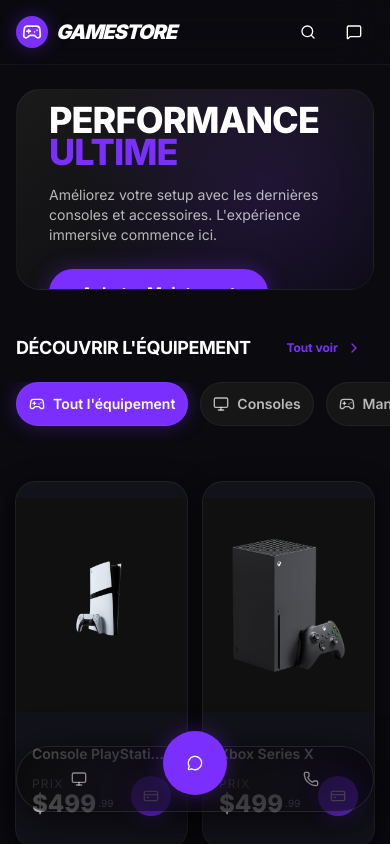
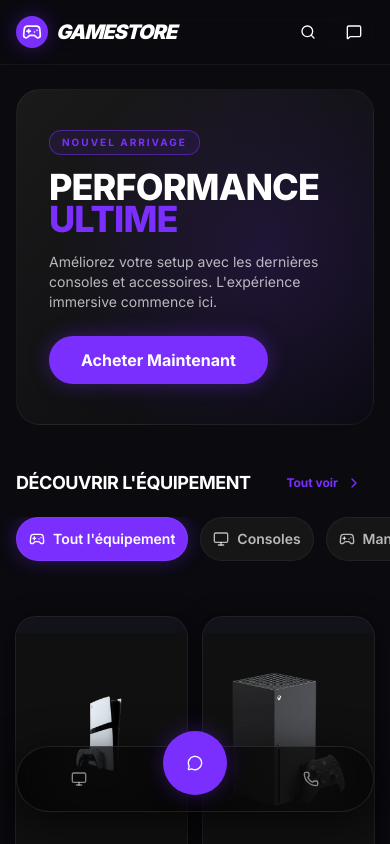
Before and after one commit to DIABY007/Game-Store, a Next.js app: page / in a window 390 px wide. Shown: the top 844 px of the page. Built offline with nearby package versions, Linux system fonts and the light colour scheme.

Commit message:
ui: fix mobile spacing, safe area and hero section overflow

```diff
--- a/src/app/page.tsx
+++ b/src/app/page.tsx
@@ -209,8 +209,8 @@
   return (
     <div className="min-h-screen bg-background text-white flex flex-col pb-24">
       {/* --- TOP BAR --- */}
-      <header className="sticky top-0 z-40 bg-background/80 backdrop-blur-xl border-b border-white/5">
-        <div className="container mx-auto px-4 h-16 flex items-center justify-between gap-4">
+      <header className="sticky top-0 z-40 bg-background/80 backdrop-blur-xl border-b border-white/5 pt-safe sm:pt-0">
+        <div className="container mx-auto px-4 h-16 sm:h-20 flex items-center justify-between gap-4">
           <div className="flex items-center gap-2 shrink-0">
             <div className="size-8 bg-primary rounded-lg flex items-center justify-center shadow-accent-glow">
               <Gamepad2 className="text-white" size={20} />
@@ -289,9 +289,9 @@
       <main className="flex-1 container mx-auto px-4 pt-6 flex flex-col gap-10">
 
         {/* --- HERO SECTION --- */}
-        <section className="relative rounded-3xl overflow-hidden aspect-[16/9] md:aspect-[21/9] bg-gradient-to-br from-[#1a1a1a] to-background border border-white/5">
+        <section className="relative rounded-3xl overflow-hidden min-h-fit h-auto md:aspect-[21/9] bg-gradient-to-br from-[#1a1a1a] to-background border border-white/5 pb-10 md:pb-0">
           <div className="absolute inset-0 bg-[radial-gradient(circle_at_70%_50%,rgba(123,47,255,0.15),transparent_70%)]" />
-          <div className="relative h-full flex flex-col justify-center px-8 md:px-16 gap-4 max-w-2xl">
+          <div className="relative h-full flex flex-col justify-center px-8 md:px-16 pt-10 md:pt-0 gap-4 max-w-2xl">
             <Badge variant="outline" className="w-fit border-primary/50 text-primary bg-primary/10 px-3 py-1 text-[10px] uppercase tracking-[0.2em] font-bold">
               Nouvel Arrivage
             </Badge>
```
